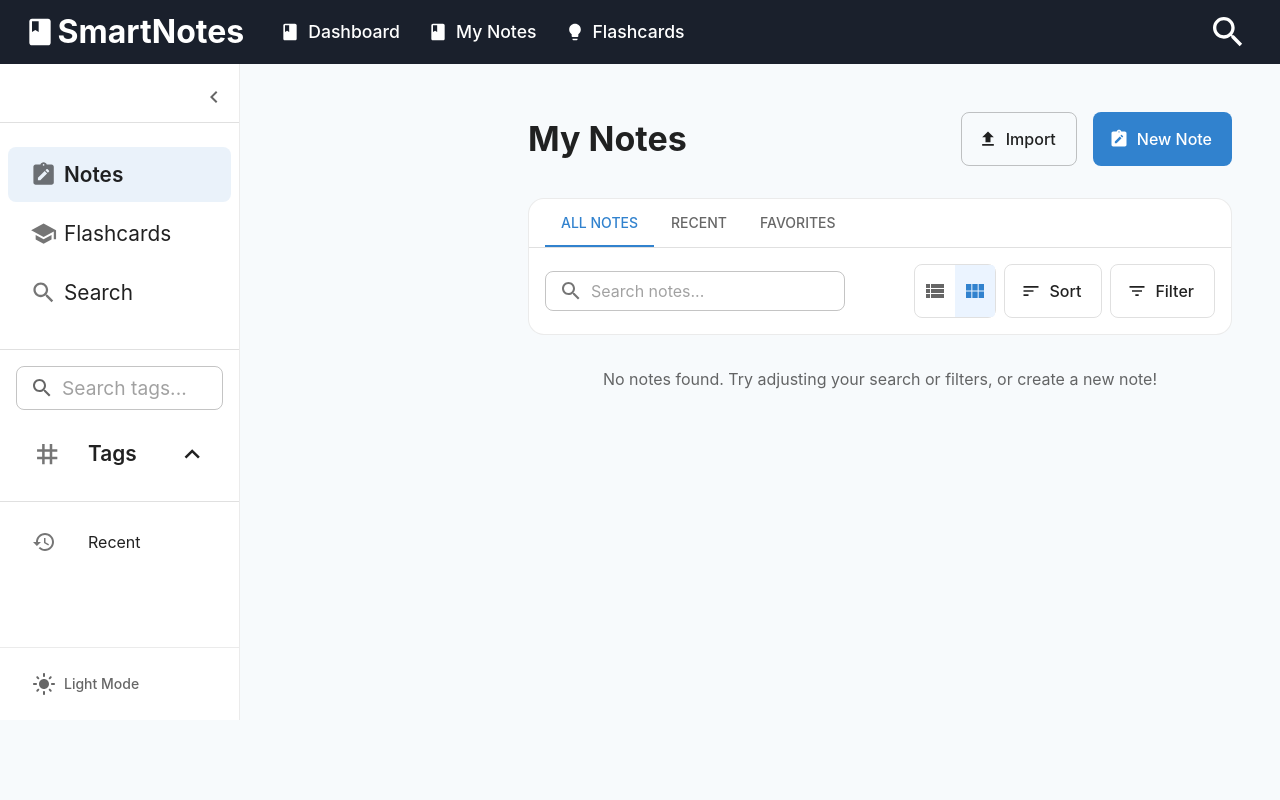
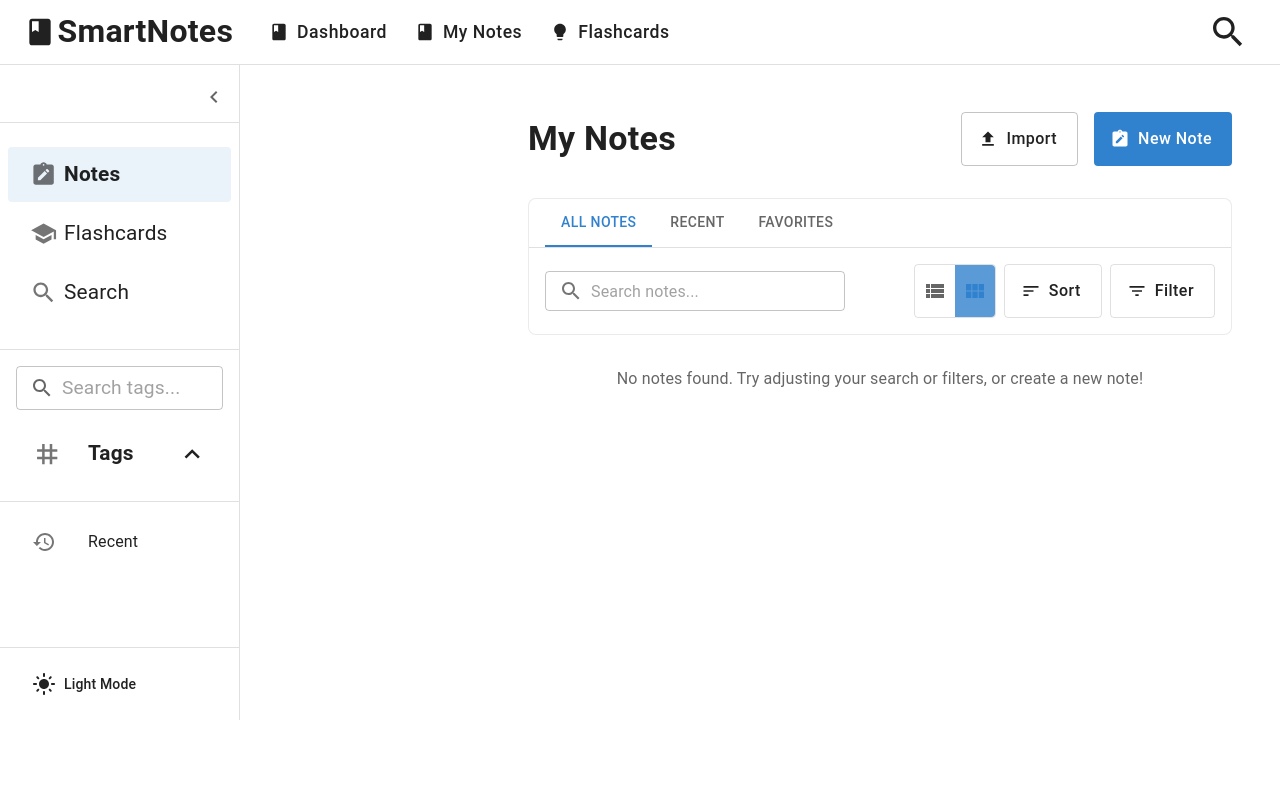
Before and after one commit to Wocx32/smart-note-organizer, a React (Vite) app in the folder frontend/: page /notes in a window 1280 px wide. Shown: the top 800 px of the page. Built offline with nearby package versions, Linux system fonts and the light colour scheme; what tesseract.js would draw is missing.

Commit message:
dark mode

```diff
--- a/frontend/src/App.jsx
+++ b/frontend/src/App.jsx
@@ -1,4 +1,5 @@
 import { BrowserRouter, Routes, Route, Navigate } from 'react-router-dom';
+import { ThemeProvider } from './context/ThemeContext';
 import Layout from './components/Layout';
 import Dashboard from './pages/Dashboard';
 import NotesPage from './pages/NotesPage';
@@ -9,6 +10,7 @@ import './App.css';
 
 function App() {
   return (
+    <ThemeProvider>
       <BrowserRouter>
         <Routes>
           <Route path="/" element={<Layout />}>
@@ -21,6 +23,7 @@ function App() {
           </Route>
         </Routes>
       </BrowserRouter>
+    </ThemeProvider>
   );
 }
 
--- a/frontend/src/components/Footer.jsx
+++ b/frontend/src/components/Footer.jsx
@@ -1,14 +1,18 @@
 import { Box, Typography, Divider } from '@mui/material';
+import { useTheme } from '../context/ThemeContext';
 
 const Footer = () => {
+  const { isDarkMode } = useTheme();
+
   return (
     <Box
       component="footer"
       sx={{
         py: 2,
         px: 3,
-        backgroundColor: '#ffffff',
-        borderTop: '1px solid rgba(0, 0, 0, 0.08)',
+        backgroundColor: 'background.default',
+        borderTop: '1px solid',
+        borderColor: 'divider',
         width: '100%'
       }}
     >
--- a/frontend/src/components/Layout.jsx
+++ b/frontend/src/components/Layout.jsx
@@ -3,12 +3,21 @@ import Navbar from './Navbar';
 import Sidebar from './Sidebar';
 import Footer from './Footer';
 import { Box, Toolbar } from '@mui/material';
+import { useTheme } from '../context/ThemeContext';
 
 const drawerWidth = 240; // Match the sidebar width
 
 const Layout = () => {
+  const { isDarkMode } = useTheme();
+
   return (
-    <Box sx={{ display: 'flex', minHeight: '100vh', flexDirection: 'column' }}>
+    <Box sx={{
+      display: 'flex',
+      minHeight: '100vh',
+      flexDirection: 'column',
+      bgcolor: 'background.default',
+      color: 'text.primary'
+    }}>
       <Navbar drawerWidth={drawerWidth} />
       <Box sx={{ display: 'flex', flex: 1 }}>
         <Sidebar />
@@ -20,19 +29,20 @@ const Layout = () => {
             overflow: 'auto',
             display: 'flex',
             flexDirection: 'column',
+            bgcolor: 'background.default',
             '&::-webkit-scrollbar': {
               width: '8px',
               height: '8px',
             },
             '&::-webkit-scrollbar-track': {
-              background: '#f1f1f1',
+              background: isDarkMode ? '#2d3748' : '#f1f1f1',
               borderRadius: '4px',
             },
             '&::-webkit-scrollbar-thumb': {
-              background: '#c5c5c5',
+              background: isDarkMode ? '#4a5568' : '#c5c5c5',
               borderRadius: '4px',
               '&:hover': {
-                background: '#a8a8a8',
+                background: isDarkMode ? '#718096' : '#a8a8a8',
               },
             },
           }}
--- a/frontend/src/components/Navbar.jsx
+++ b/frontend/src/components/Navbar.jsx
@@ -4,7 +4,7 @@ import { AppBar, Toolbar, Typography, Button, IconButton, Drawer, List, ListItem
 import { Menu as MenuIcon, Book, Lightbulb, Search as SearchIcon } from '@mui/icons-material';
 import React from 'react';
 
-const Navbar = ({ drawerWidth }) => {
+const Navbar = () => {
   const navigate = useNavigate();
   const [drawerOpen, setDrawerOpen] = useState(false);
 
@@ -27,9 +27,12 @@ const Navbar = ({ drawerWidth }) => {
         position="fixed"
         elevation={0}
         sx={{
-          backgroundColor: '#1a202c',
+          backgroundColor: 'background.default',
+          color: 'text.primary',
           width: '100%',
-          zIndex: (theme) => theme.zIndex.drawer + 1
+          zIndex: (theme) => theme.zIndex.drawer + 1,
+          borderBottom: '1px solid',
+          borderColor: 'divider'
         }}
       >
         <Toolbar>
@@ -87,7 +90,7 @@ const Navbar = ({ drawerWidth }) => {
             onClick={() => navigate('/search')}
             sx={{
               '&:hover': {
-                backgroundColor: 'rgba(255, 255, 255, 0.1)'
+                backgroundColor: 'action.hover'
               },
               '& .MuiSvgIcon-root': {
                 fontSize: '2.5rem'
@@ -103,6 +106,12 @@ const Navbar = ({ drawerWidth }) => {
         anchor="left"
         open={drawerOpen}
         onClose={toggleDrawer(false)}
+        sx={{
+          '& .MuiDrawer-paper': {
+            backgroundColor: 'background.default',
+            color: 'text.primary'
+          }
+        }}
       >
         <Box
           sx={{ width: 250 }}
--- a/frontend/src/components/Sidebar.jsx
+++ b/frontend/src/components/Sidebar.jsx
@@ -36,6 +36,7 @@ import {
   DarkMode
 } from '@mui/icons-material';
 import { getTags } from '../utils/storage';
+import { useTheme } from '../context/ThemeContext';
 
 const drawerWidth = 240;
 const collapsedWidth = 65;
@@ -43,6 +44,7 @@ const collapsedWidth = 65;
 const Sidebar = ({ onTagSelect }) => {
   const navigate = useNavigate();
   const location = useLocation();
+  const { isDarkMode, toggleTheme } = useTheme();
   const [tags, setTags] = useState([]);
   const [searchQuery, setSearchQuery] = useState('');
   const [expanded, setExpanded] = useState(true);
@@ -52,7 +54,6 @@ const Sidebar = ({ onTagSelect }) => {
     const savedState = localStorage.getItem('sidebarCollapsed');
     return savedState ? JSON.parse(savedState) : false;
   });
-  const [isDarkMode, setIsDarkMode] = useState(false);
   const MAX_VISIBLE_TAGS = 4;
 
   // Load tags from localStorage and set up event listeners
@@ -110,8 +111,9 @@ const Sidebar = ({ onTagSelect }) => {
         [`& .MuiDrawer-paper`]: {
           width: isCollapsed ? collapsedWidth : drawerWidth,
           boxSizing: 'border-box',
-          borderRight: '1px solid rgba(0, 0, 0, 0.08)',
-          backgroundColor: '#ffffff',
+          borderRight: '1px solid',
+          borderColor: 'divider',
+          backgroundColor: 'background.default',
           height: 'calc(100vh - 64px - 80px)',
           position: 'fixed',
           top: '64px',
@@ -368,22 +370,23 @@ const Sidebar = ({ onTagSelect }) => {
         {/* Theme Toggle Button */}
         <Box sx={{
           p: 2,
-          borderTop: '1px solid rgba(0, 0, 0, 0.08)'
+          borderTop: '1px solid',
+          borderColor: 'divider'
         }}>
           <Tooltip title={isCollapsed ? (isDarkMode ? "Switch to Light Mode" : "Switch to Dark Mode") : ""} arrow placement="right">
             <Button
-              onClick={() => setIsDarkMode(!isDarkMode)}
+              onClick={toggleTheme}
               fullWidth
               sx={{
                 display: 'flex',
                 alignItems: 'center',
                 justifyContent: isCollapsed ? 'center' : 'flex-start',
-                color: isDarkMode ? 'text.primary' : 'text.secondary',
+                color: 'text.primary',
                 textTransform: 'none',
                 py: 1,
                 px: isCollapsed ? 1 : 2,
                 '&:hover': {
-                  backgroundColor: 'rgba(0, 0, 0, 0.04)'
+                  backgroundColor: 'action.hover'
                 }
               }}
             >
--- /dev/null
+++ b/frontend/src/context/ThemeContext.jsx
@@ -0,0 +1,72 @@
+import React, { createContext, useContext, useState, useEffect } from 'react';
+import { ThemeProvider as MuiThemeProvider, createTheme } from '@mui/material';
+
+const ThemeContext = createContext();
+
+export const useTheme = () => {
+  const context = useContext(ThemeContext);
+  if (!context) {
+    throw new Error('useTheme must be used within a ThemeProvider');
+  }
+  return context;
+};
+
+export const ThemeProvider = ({ children }) => {
+  const [isDarkMode, setIsDarkMode] = useState(() => {
+    const savedTheme = localStorage.getItem('theme');
+    return savedTheme === 'dark';
+  });
+
+  useEffect(() => {
+    localStorage.setItem('theme', isDarkMode ? 'dark' : 'light');
+  }, [isDarkMode]);
+
+  const theme = createTheme({
+    palette: {
+      mode: isDarkMode ? 'dark' : 'light',
+      primary: {
+        main: '#3182ce', // Blue
+      },
+      secondary: {
+        main: '#ed8936', // Orange
+      },
+      success: {
+        main: '#48bb78', // Green
+      },
+      background: {
+        default: isDarkMode ? '#1a202c' : '#ffffff',
+        paper: isDarkMode ? '#2d3748' : '#ffffff',
+      },
+    },
+    components: {
+      MuiAppBar: {
+        styleOverrides: {
+          root: {
+            backgroundColor: isDarkMode ? '#1a202c' : '#ffffff',
+            color: isDarkMode ? '#ffffff' : '#1a202c',
+          },
+        },
+      },
+      MuiDrawer: {
+        styleOverrides: {
+          paper: {
+            backgroundColor: isDarkMode ? '#1a202c' : '#ffffff',
+            borderRight: `1px solid ${isDarkMode ? 'rgba(255, 255, 255, 0.12)' : 'rgba(0, 0, 0, 0.12)'}`,
+          },
+        },
+      },
+    },
+  });
+
+  const toggleTheme = () => {
+    setIsDarkMode(!isDarkMode);
+  };
+
+  return (
+    <ThemeContext.Provider value={{ isDarkMode, toggleTheme }}>
+      <MuiThemeProvider theme={theme}>
+        {children}
+      </MuiThemeProvider>
+    </ThemeContext.Provider>
+  );
+};
--- a/frontend/src/pages/NotesPage.jsx
+++ b/frontend/src/pages/NotesPage.jsx
@@ -349,7 +349,7 @@ const NotesPage = () => {
           setNewNoteDialogOpen(true);
         }}
       />
-      <Box sx={{ flexGrow: 1, p: 3, overflow: 'auto' }}>
+      <Box sx={{ flexGrow: 1, p: 3, overflow: 'auto', maxWidth: '100%' }}>
         <Box>
           <Box sx={{ mb: 4, display: 'flex', justifyContent: 'space-between', alignItems: 'center' }}>
             <Typography variant="h4" fontWeight="bold">My Notes</Typography>
@@ -535,6 +535,20 @@ const NotesPage = () => {
             </Box>
           </Paper>
 
+          {filteredNotes.length > 0 && (
+            <Box sx={{ mb: 2, display: 'flex', alignItems: 'center' }}>
+              <Checkbox
+                checked={selectedNotes.length === filteredNotes.length && filteredNotes.length > 0}
+                indeterminate={selectedNotes.length > 0 && selectedNotes.length < filteredNotes.length}
+                onChange={handleSelectAll}
+                size="small"
+              />
+              <Typography variant="body2" component="span" sx={{ ml: 1 }}>
+                Select All
+              </Typography>
+            </Box>
+          )}
+
           {filteredNotes.length === 0 && (
             <Typography variant="body1" color="text.secondary" sx={{ textAlign: 'center', mt: 4 }}>
               No notes found. Try adjusting your search or filters, or create a new note!
@@ -632,19 +646,6 @@ const NotesPage = () => {
                 overflow: 'hidden'
               }}
             >
-              {filteredNotes.length > 0 && (
-                <Box sx={{ p: 2, borderBottom: '1px solid rgba(0, 0, 0, 0.08)' }}>
-                  <Checkbox
-                    checked={selectedNotes.length === filteredNotes.length && filteredNotes.length > 0}
-                    indeterminate={selectedNotes.length > 0 && selectedNotes.length < filteredNotes.length}
-                    onChange={handleSelectAll}
-                    size="small"
-                  />
-                  <Typography variant="body2" component="span" sx={{ ml: 1 }}>
-                    Select All
-                  </Typography>
-                </Box>
-              )}
               {filteredNotes.map((note, index) => (
                 <Box key={note.id}>
                   {index > 0 && <Divider />}
```
Also changed, not shown: frontend/src/components/FileImportDialog.jsx (+50 -16 lines). Lines whose indentation alone changed are shown as unchanged.
